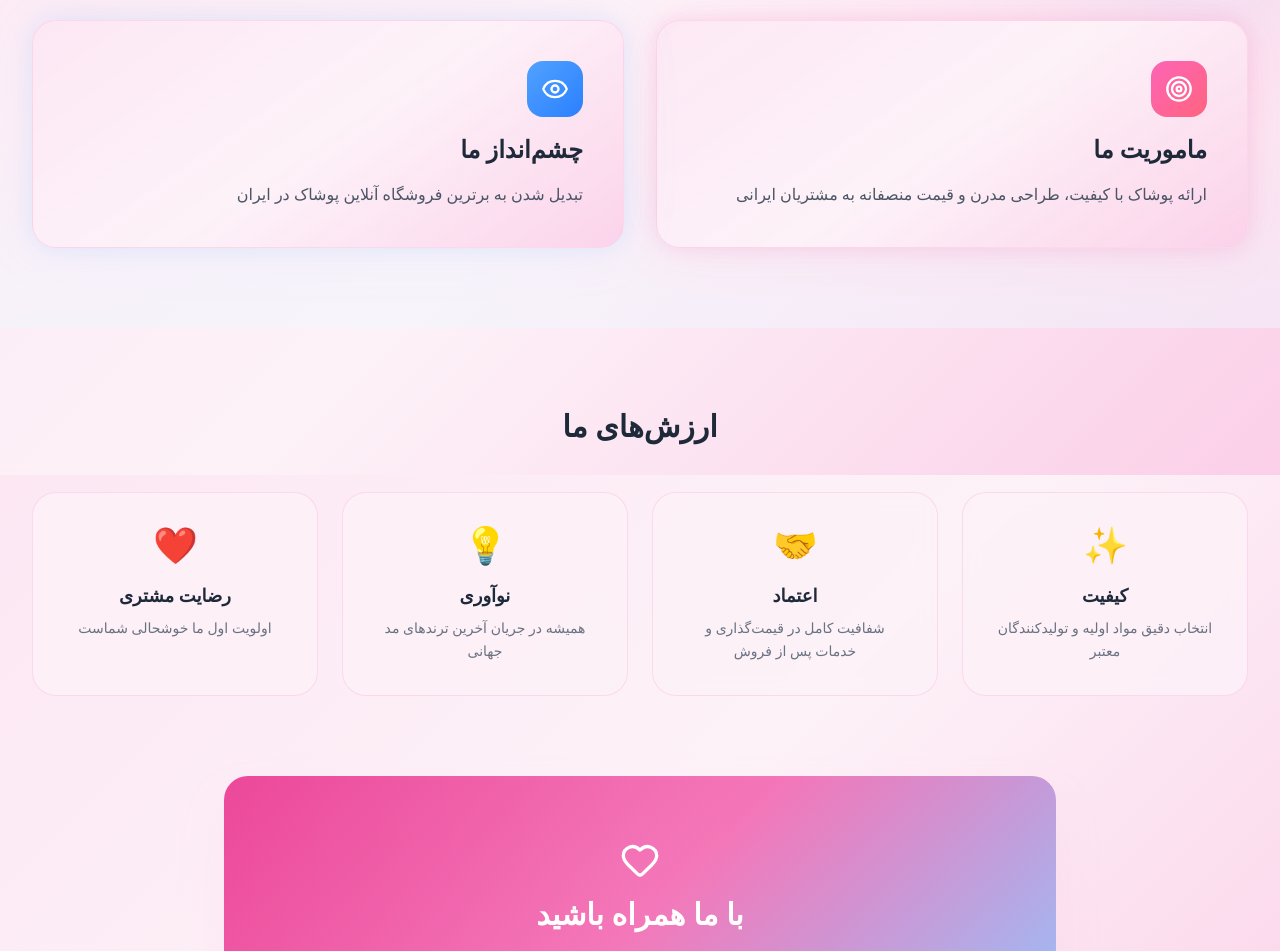
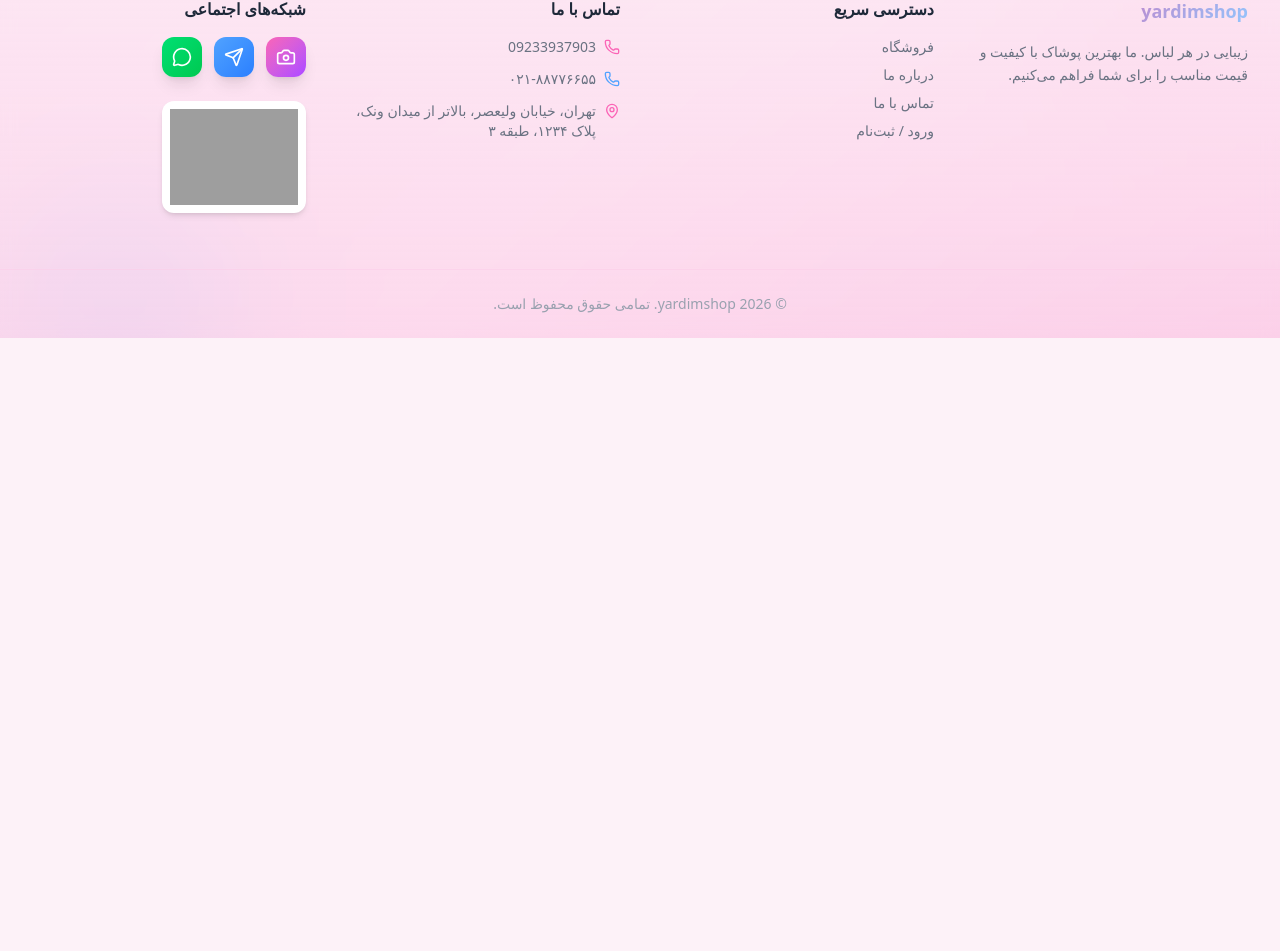
Before and after one commit to Erfanjalilian/bootik3, a Next.js app: page /about in a window 1280 px wide. Shown: the part 1125-2076 px from the top of the page. After the commit the page ends 1463 px from the top, so only its background shows below. Built offline with nearby package versions, Linux system fonts and the light colour scheme; grey boxes are pictures that could not be loaded.

Commit message:
jjhhheewww

```diff
--- a/components/about/AboutContent.tsx
+++ b/components/about/AboutContent.tsx
@@ -1,6 +1,7 @@
+
 "use client";
 
-import { Heart, Target, Eye, Sparkles } from "lucide-react";
+import { Heart, Sparkles } from "lucide-react";
 import type { SiteSettings } from "@/lib/types";
 
 interface AboutContentProps {
@@ -21,13 +22,16 @@ export default function AboutContent({ settings }: AboutContentProps) {
             <Sparkles className="h-4 w-4" />
             {about.subtitle}
           </span>
+
           <h1 className="mt-6 text-4xl font-bold gradient-text md:text-5xl">
             {about.title}
           </h1>
         </div>
 
         <div className="mx-auto mt-14 max-w-3xl text-center">
-          <p className="text-lg leading-loose text-gray-600">{about.story}</p>
+          <p className="text-lg leading-loose text-gray-600">
+            {about.story}
+          </p>
         </div>
 
         <div className="mt-20 grid gap-8 md:grid-cols-3">
@@ -36,71 +40,17 @@ export default function AboutContent({ settings }: AboutContentProps) {
               key={stat.label}
               className="gradient-card rounded-3xl border border-pink-200/70 p-8 text-center"
             >
-              <p className="text-4xl font-bold gradient-text">{stat.value}</p>
-              <p className="mt-2 text-sm text-gray-500">{stat.label}</p>
-            </div>
-          ))}
-        </div>
-      </section>
+              <p className="text-4xl font-bold gradient-text">
+                {stat.value}
+              </p>
 
-      <section className="relative py-20">
-        <div className="absolute inset-0 bg-gradient-to-b from-transparent via-pink-50/50 to-blue-50/50" />
-        <div className="relative mx-auto grid max-w-7xl gap-8 px-4 md:grid-cols-2 lg:px-8">
-          <div className="gradient-card glow-pink rounded-3xl border border-pink-200/70 p-10">
-            <div className="mb-4 flex h-14 w-14 items-center justify-center rounded-2xl bg-gradient-to-br from-pink-400 to-rose-400 text-white">
-              <Target className="h-7 w-7" />
-            </div>
-            <h2 className="mb-4 text-2xl font-bold text-gray-800">ماموریت ما</h2>
-            <p className="leading-relaxed text-gray-600">{about.mission}</p>
-          </div>
-
-          <div className="gradient-card glow-blue rounded-3xl border border-pink-200/70 p-10">
-            <div className="mb-4 flex h-14 w-14 items-center justify-center rounded-2xl bg-gradient-to-br from-blue-400 to-blue-500 text-white">
-              <Eye className="h-7 w-7" />
-            </div>
-            <h2 className="mb-4 text-2xl font-bold text-gray-800">چشم‌انداز ما</h2>
-            <p className="leading-relaxed text-gray-600">{about.vision}</p>
-          </div>
-        </div>
-      </section>
-
-      <section className="mx-auto max-w-7xl px-4 py-20 lg:px-8">
-        <h2 className="mb-12 text-center text-3xl font-bold text-gray-800">
-          ارزش‌های ما
-        </h2>
-        <div className="grid gap-6 sm:grid-cols-2 lg:grid-cols-4">
-          {about.values.map((value) => (
-            <div
-              key={value.title}
-              className="rounded-3xl border border-pink-200/70 bg-pink-50/80 p-8 text-center backdrop-blur-sm"
-            >
-              <span className="text-4xl">{value.icon}</span>
-              <h3 className="mt-4 text-lg font-semibold text-gray-800">
-                {value.title}
-              </h3>
-              <p className="mt-2 text-sm leading-relaxed text-gray-500">
-                {value.description}
+              <p className="mt-2 text-sm text-gray-500">
+                {stat.label}
               </p>
             </div>
           ))}
         </div>
       </section>
-
-      <section className="pb-24">
-        <div className="mx-auto max-w-4xl px-4 text-center lg:px-8">
-          <div className="gradient-primary relative overflow-hidden rounded-3xl px-8 py-16 shadow-2xl shadow-pink-200/40">
-            <div className="absolute inset-0 shimmer opacity-20" />
-            <Heart className="relative mx-auto mb-4 h-10 w-10 text-white" />
-            <h2 className="relative text-2xl font-bold text-white md:text-3xl">
-              با ما همراه باشید
-            </h2>
-            <p className="relative mx-auto mt-4 max-w-lg text-pink-100">
-              هر خرید از رز مد، حمایت از یک کسب‌وکار ایرانی و تیم پرشور ماست.
-              از اعتماد شما سپاسگزاریم.
-            </p>
-          </div>
-        </div>
-      </section>
     </div>
   );
 }
--- a/components/contact/ContactContent.tsx
+++ b/components/contact/ContactContent.tsx
@@ -1,6 +1,7 @@
+
 "use client";
 
-import { Phone, MapPin, Mail, Clock } from "lucide-react";
+import { Phone, Mail, Clock } from "lucide-react";
 import type { SiteSettings } from "@/lib/types";
 
 interface ContactContentProps {
@@ -20,12 +21,6 @@ export default function ContactContent({ settings }: ContactContentProps) {
       title: "تلفن ثابت",
       value: settings.landline,
       color: "from-blue-400 to-blue-500",
-    },
-    {
-      icon: MapPin,
-      title: "آدرس دفتر",
-      value: settings.address,
-      color: "from-purple-400 to-pink-400",
     },
     {
       icon: Mail,
@@ -51,6 +46,7 @@ export default function ContactContent({ settings }: ContactContentProps) {
           <h1 className="text-3xl font-bold gradient-text md:text-4xl">
             تماس با ما
           </h1>
+
           <p className="mx-auto mt-4 max-w-lg text-gray-500">
             ما همیشه آماده پاسخگویی به سوالات شما هستیم. از راه‌های زیر با ما
             در ارتباط باشید.
@@ -68,23 +64,16 @@ export default function ContactContent({ settings }: ContactContentProps) {
               >
                 <item.icon className="h-6 w-6" />
               </div>
+
               <h3 className="mb-2 text-lg font-semibold text-gray-800">
                 {item.title}
               </h3>
-              <p className="leading-relaxed text-gray-600">{item.value}</p>
+
+              <p className="leading-relaxed text-gray-600">
+                {item.value}
+              </p>
             </div>
           ))}
-        </div>
-
-        <div className="mt-14 overflow-hidden rounded-3xl shadow-2xl shadow-pink-200/30">
-          <div className="gradient-primary relative flex h-64 items-center justify-center md:h-80">
-            <div className="absolute inset-0 shimmer opacity-20" />
-            <div className="relative text-center text-white">
-              <MapPin className="mx-auto mb-4 h-12 w-12 opacity-80" />
-              <p className="text-lg font-semibold md:text-xl">{settings.address}</p>
-              <p className="mt-2 text-pink-100">به زودی نقشه اینجا قرار می‌گیرد</p>
-            </div>
-          </div>
         </div>
       </div>
     </div>
```
